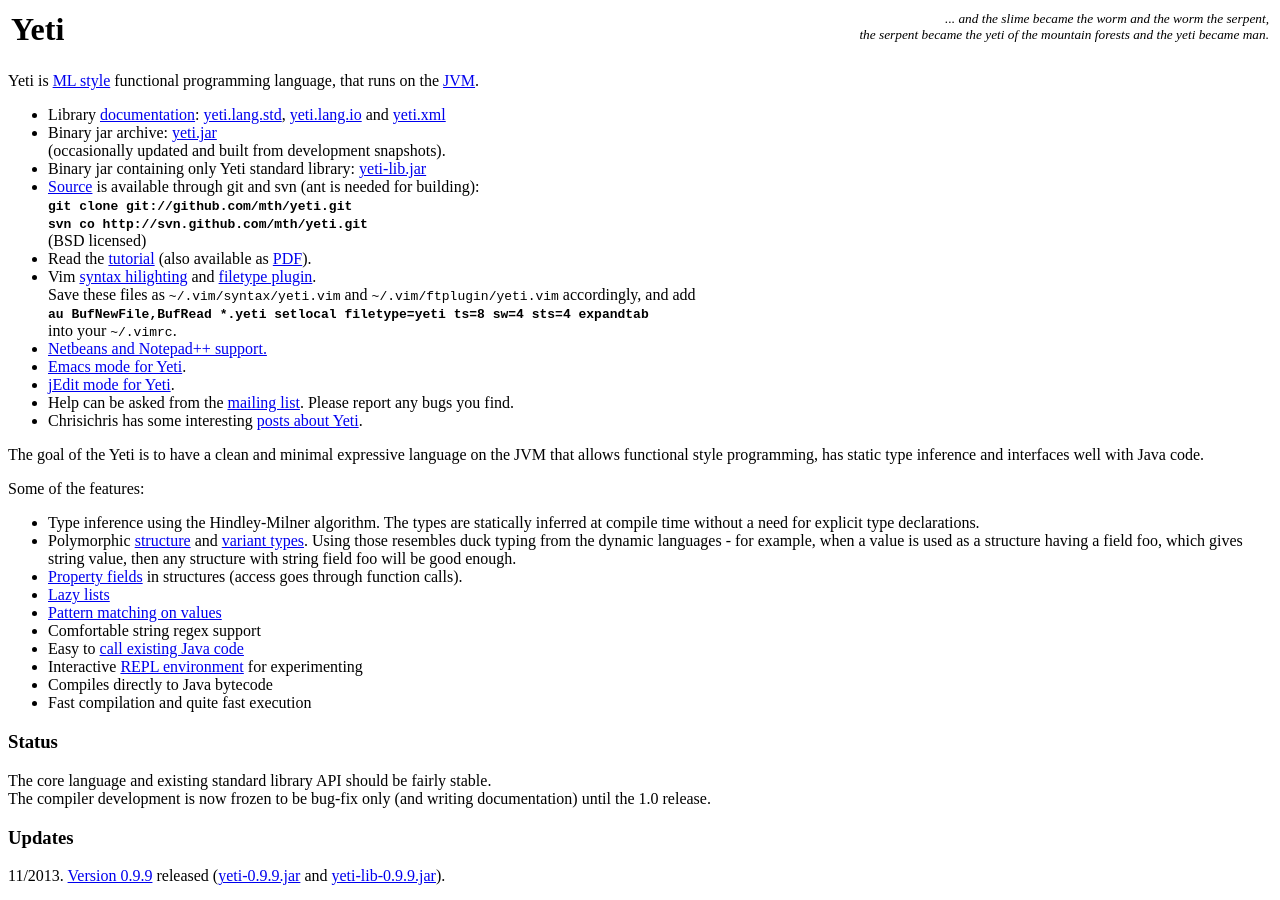
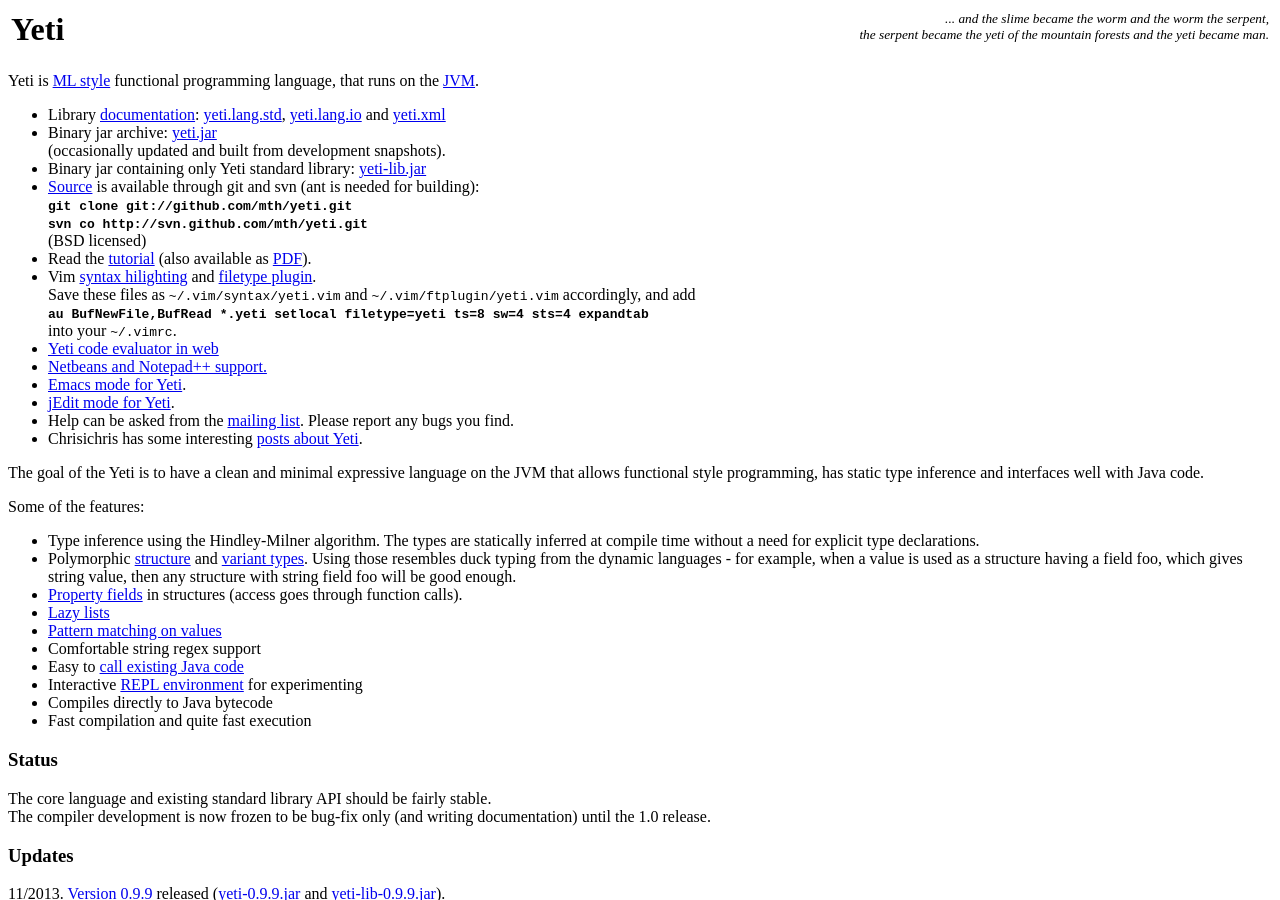
Before and after one commit to mth/mth.github.com, a Jekyll site: the page built from yeti/index.html, in a window 1280 px wide and 900 px high. Built offline with Jekyll 4.4.1, drawn with Linux system fonts in a browser that asks for light colours; Markdown is read by kramdown in place of the engine named in the settings.

Commit message:
online evaluator link

```diff
--- a/yeti/index.html
+++ b/yeti/index.html
@@ -28,6 +28,7 @@
 <tt>~/.vim/ftplugin/yeti.vim</tt> accordingly, and add<br>
 <tt><b>au BufNewFile,BufRead *.yeti setlocal filetype=yeti ts=8 sw=4 sts=4 expandtab</b></tt><br>
 into your <tt>~/.vimrc</tt>.
+<li><a href="http://try-yeti.appspot.com/">Yeti code evaluator in web</a>
 <li><a href="http://chrisichris.wordpress.com/2011/02/26/yeti-editor-support-in-vim-netbeans-and-notepad/">Netbeans and Notepad++ support.</a>
 <li><a href="https://github.com/mth/yeti/raw/master/util/syntax/yeti-mode.el">Emacs mode for Yeti</a>.
 <li><a href="https://github.com/mth/yeti/raw/master/util/jedit/yeti.xml">jEdit mode for Yeti</a>.
```
